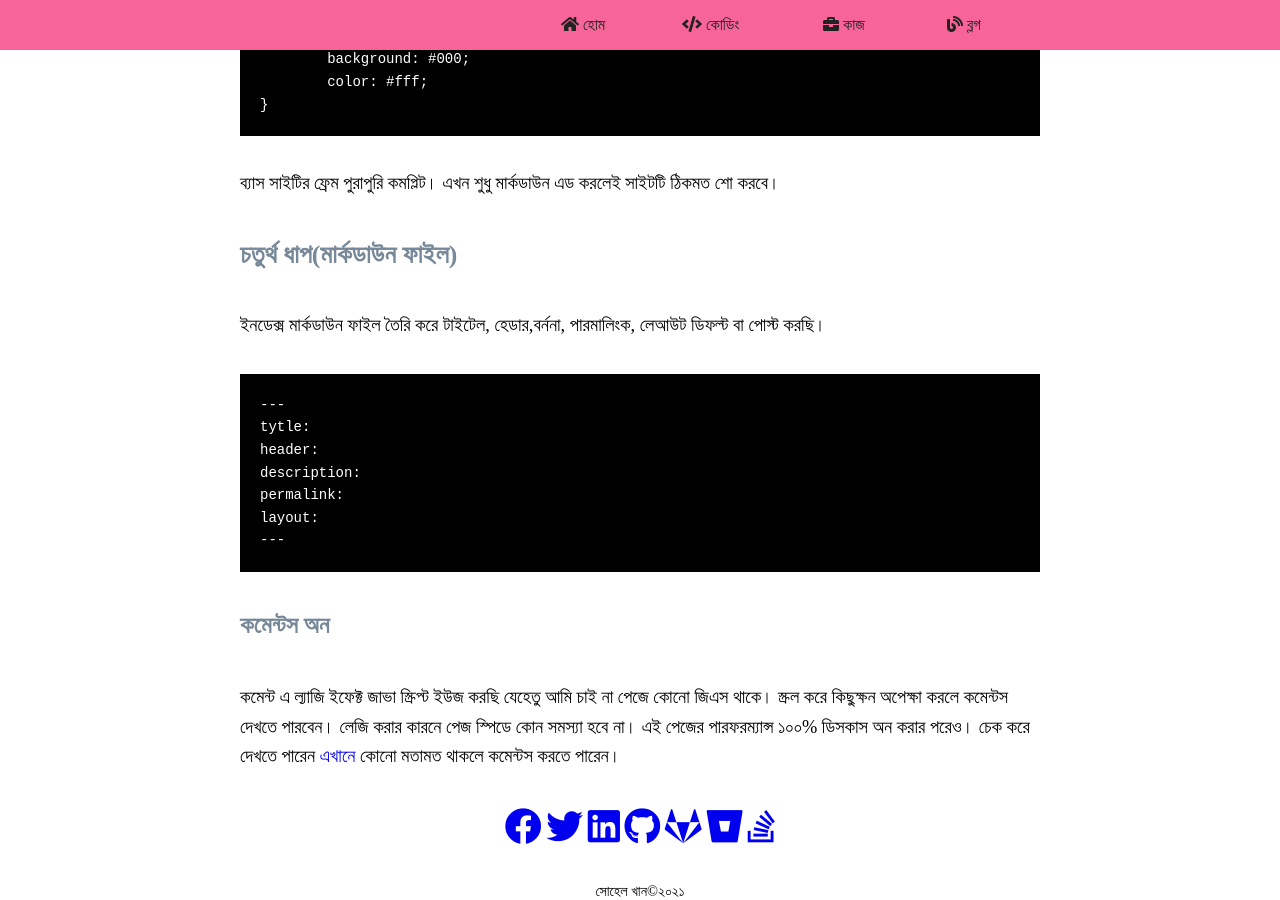
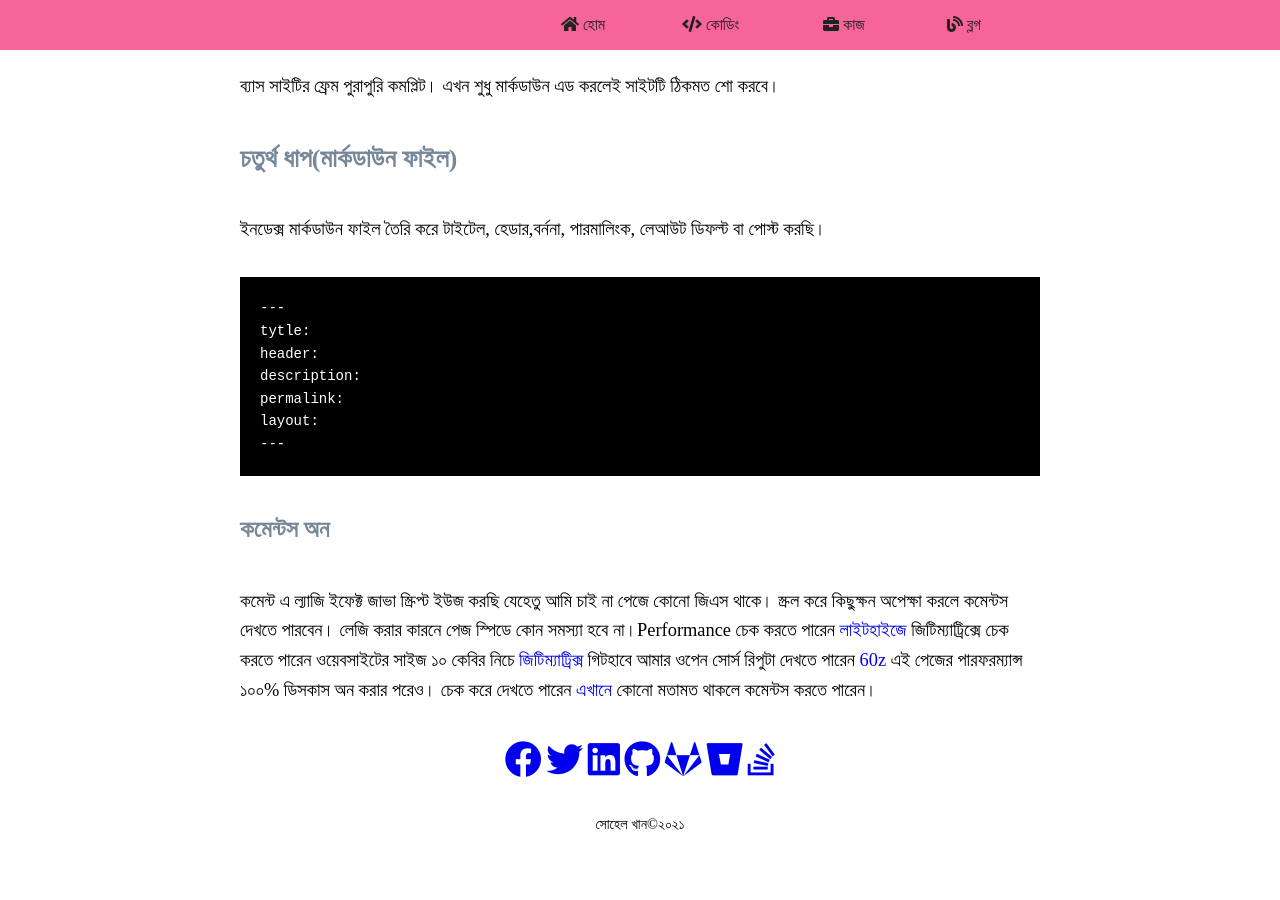
Before and after one commit to sohelkhanz/sohelkhanz.github.io, a Jekyll site: the page built from contents/markdown.md, in a window 1280 px wide and 900 px high, scrolled down 5783 px. Built offline with Jekyll 4.4.1, drawn with Linux system fonts in a browser that asks for light colours; comment, search, counter and statistics services are not loaded; after the commit the page ends 6616 px from its top, so only the background shows below that; some of the changed text lies outside the part shown.

Commit message:
Update markdown.md

````diff
--- a/contents/markdown.md
+++ b/contents/markdown.md
@@ -216,4 +213,7 @@ layout:
 ---
 ```
 ## কমেন্টস অন
-কমেন্ট এ ল্যাজি ইফেক্ট জাভা স্ক্রিপ্ট ইউজ করছি যেহেতু আমি চাই না পেজে কোনো জিএস থাকে। স্ক্রল করে কিছুক্ষন অপেক্ষা করলে কমেন্টস দেখতে পারবেন। লেজি করার কারনে পেজ স্পিডে কোন সমস্যা হবে না। এই পেজের পারফরম্যান্স ১০০% ডিসকাস অন করার পরেও। চেক করে দেখতে পারেন [এখানে](https://lighthouse-dot-webdotdevsite.appspot.com//lh/html?url=https%3A%2F%2F60z.github.io%2Fcontents%2Fmarkdown) কোনো মতামত থাকলে  কমেন্টস করতে পারেন।
+কমেন্ট এ ল্যাজি ইফেক্ট জাভা স্ক্রিপ্ট ইউজ করছি যেহেতু আমি চাই না পেজে কোনো জিএস থাকে। স্ক্রল করে কিছুক্ষন অপেক্ষা করলে কমেন্টস দেখতে পারবেন। লেজি করার কারনে পেজ স্পিডে কোন সমস্যা হবে না।Performance চেক করতে পারেন [লাইটহাইজে](https://lighthouse-dot-webdotdevsite.appspot.com//lh/html?url=https%3A%2F%2F60z.github.io%2F)
+জিটিম্যাট্রিক্সে চেক করতে পারেন ওয়েবসাইটের সাইজ ১০ কেবির নিচে  [জিটিম্যাট্রিক্স](https://gtmetrix.com/reports/60z.github.io/nWfL5uED/)
+গিটহাবে আমার ওপেন সোর্স রিপুটা দেখতে পারেন [60z](https://github.com/60z/60z.github.io/)
+এই পেজের পারফরম্যান্স ১০০% ডিসকাস অন করার পরেও। চেক করে দেখতে পারেন [এখানে](https://lighthouse-dot-webdotdevsite.appspot.com//lh/html?url=https%3A%2F%2F60z.github.io%2Fcontents%2Fmarkdown) কোনো মতামত থাকলে  কমেন্টস করতে পারেন।
````
Also changed, not shown: other parts of contents/markdown.md (+0 -3 lines).
